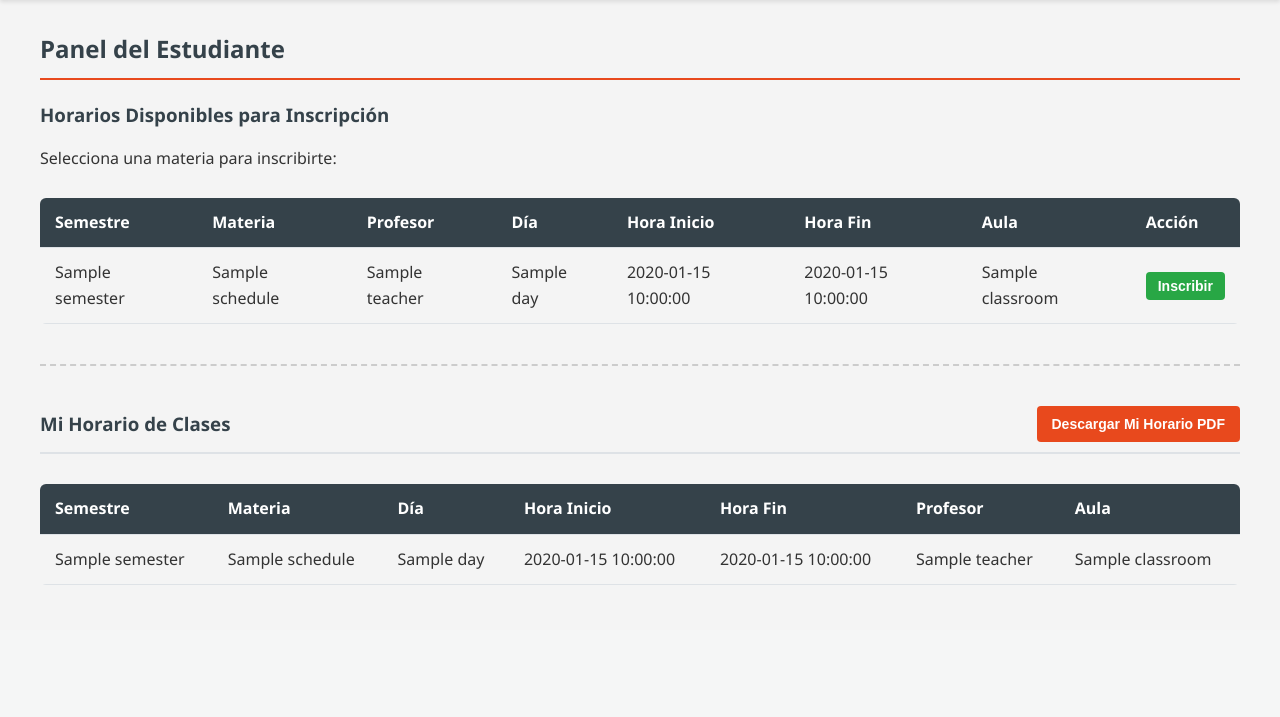
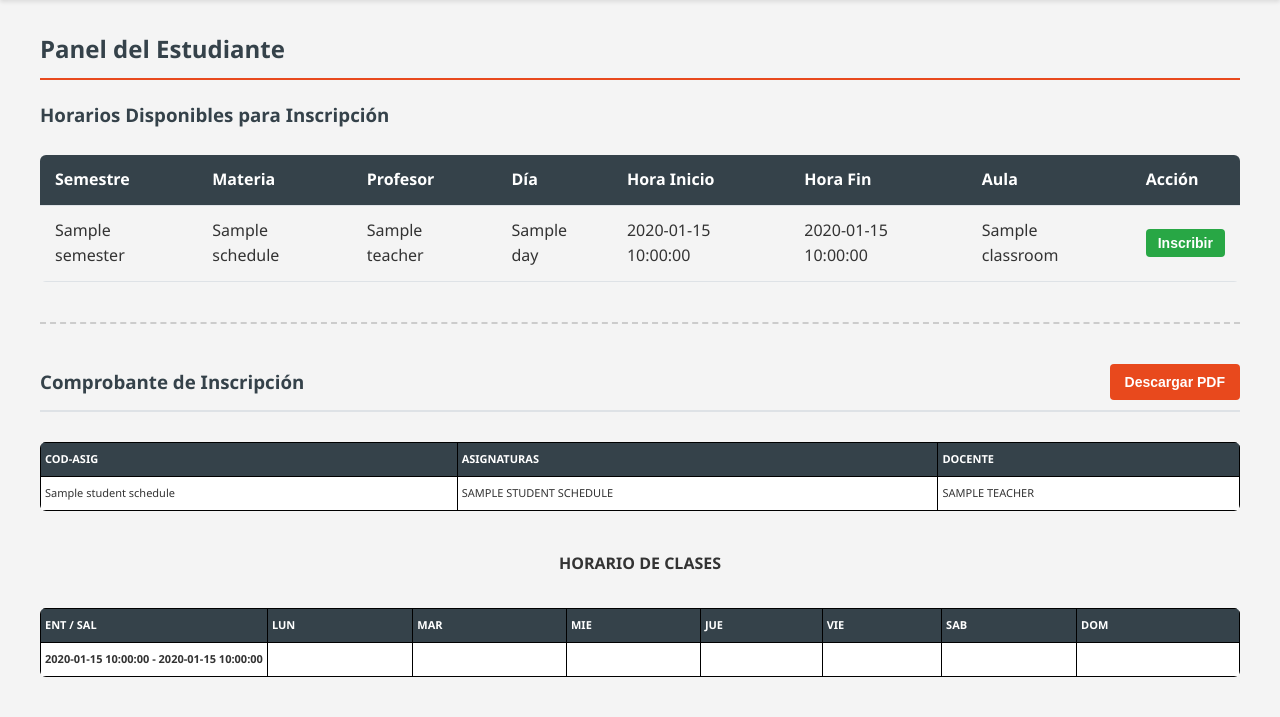
Before and after one commit to nayib0310-a11y/Proyectos-Programacion, a Flask app: template Proyecto de Horario/templates/student_dashboard.html in a window 1280 px wide. Shown: the part 170-887 px from the top of the page. Before the commit the page ends 755 px from the top, so only its background shows below. Run offline with Flask 3, Linux system fonts and the light colour scheme; the visitor is signed in with stand-in values (Sample User, id 1); the template is opened without the code that fills it: most values are stand-ins (such as "Sample title", 1, 10 or a date in 2020); some libraries are stand-ins or nearby versions.

Commit message:
Add files via upload

```diff
--- a/Proyecto de Horario/app.py
+++ b/Proyecto de Horario/app.py
@@ -181,7 +181,8 @@ def coordinator_dashboard():
                            schedules=schedules,
                            enrollment_counts=schedule_enrollment_counts,
                            available_semesters=available_semesters,
-                           selected_semester=selected_semester)
+                           selected_semester=selected_semester,
+                           subjects=read_subjects())
 
 @app.route('/teacher', methods=['GET', 'POST'])
 def teacher_dashboard():
@@ -231,7 +232,8 @@ def student_dashboard():
     return render_template('student_dashboard.html', fullname=session['fullname'],
                            available_schedules=[
                                s for s in all_schedules if s['id'] not in enrolled_schedule_ids and s['status'] == 'confirmado'],
-                           student_schedules=[s for s in all_schedules if s['id'] in enrolled_schedule_ids])
+                           student_schedules=[s for s in all_schedules if s['id'] in enrolled_schedule_ids],
+                           subjects=read_subjects()) # <-- Nueva línea añadida
 
 @app.route('/update_schedule_status/<int:schedule_id>/<string:new_status>', methods=['POST'])
 def update_schedule_status(schedule_id, new_status):
--- a/Proyecto de Horario/templates/student_dashboard.html
+++ b/Proyecto de Horario/templates/student_dashboard.html
@@ -7,20 +7,14 @@
 
     <section class="student-section">
         <h3>Horarios Disponibles para Inscripción</h3>
-        <p>Selecciona una materia para inscribirte:</p>
 
         <div class="table-responsive">
             <table>
+                <!-- Tabla original de inscripción (Se mantiene igual) -->
                 <thead>
                     <tr>
-                        <th>Semestre</th>
-                        <th>Materia</th>
-                        <th>Profesor</th>
-                        <th>Día</th>
-                        <th>Hora Inicio</th>
-                        <th>Hora Fin</th>
-                        <th>Aula</th>
-                        <th>Acción</th>
+                        <th>Semestre</th><th>Materia</th><th>Profesor</th><th>Día</th>
+                        <th>Hora Inicio</th><th>Hora Fin</th><th>Aula</th><th>Acción</th>
                     </tr>
                 </thead>
                 <tbody>
@@ -41,9 +35,7 @@
                             </td>
                         </tr>
                     {% else %}
-                        <tr>
-                            <td colspan="8" style="text-align: center;">No hay horarios disponibles para inscribir en este momento.</td>
-                        </tr>
+                        <tr><td colspan="8" style="text-align: center;">No hay horarios disponibles.</td></tr>
                     {% endfor %}
                 </tbody>
             </table>
@@ -52,45 +44,115 @@
 
     <hr class="section-divider">
 
-    <section class="student-section">
+    <section class="student-section print-container">
         <div class="header-with-action">
-            <h3>Mi Horario de Clases</h3>
-            <button onclick="downloadPDF()" class="btn-secondary">Descargar Mi Horario PDF</button>
+            <h3>Comprobante de Inscripción</h3>
+            <button onclick="downloadPDF()" class="btn-secondary">Descargar PDF</button>
         </div>
 
-        <div class="table-responsive">
-            <table id="student-schedule-table">
+        <!-- Tabla 1: Asignaturas -->
+        <div class="table-responsive" style="margin-bottom: 30px;">
+            <table id="subjects-table" class="matrix-table">
                 <thead>
                     <tr>
-                        <th>Semestre</th>
-                        <th>Materia</th>
-                        <th>Día</th>
-                        <th>Hora Inicio</th>
-                        <th>Hora Fin</th>
-                        <th>Profesor</th>
-                        <th>Aula</th>
+                        <th>COD-ASIG</th>
+                        <th>ASIGNATURAS</th>
+                        <th>DOCENTE</th>
                     </tr>
                 </thead>
                 <tbody>
-                    {% for schedule in student_schedules %}
+                    {% for s in student_schedules %}
+                        {% set ns = namespace(code=s.subject) %}
+                        {% for sub in subjects %}
+                            {% if sub.name == s.subject %}{% set ns.code = sub.code %}{% endif %}
+                        {% endfor %}
                         <tr>
-                            <td data-label="Semestre">{{ schedule.semester }}</td>
-                            <td data-label="Materia">{{ schedule.subject }}</td>
-                            <td data-label="Día">{{ schedule.day }}</td>
-                            <td data-label="Hora Inicio">{{ schedule.start_time }}</td>
-                            <td data-label="Hora Fin">{{ schedule.end_time }}</td>
-                            <td data-label="Profesor">{{ schedule.teacher }}</td>
-                            <td data-label="Aula">{{ schedule.classroom }}</td>
+                            <td>{{ ns.code }}</td>
+                            <td>{{ s.subject | upper }}</td>
+                            <td>{{ s.teacher | upper }}</td>
                         </tr>
                     {% else %}
+                        <tr><td colspan="3" style="text-align: center;">Sin materias inscritas</td></tr>
+                    {% endfor %}
+                </tbody>
+            </table>
+        </div>
+
+        <!-- Tabla 2: Horario Matriz -->
+        <h4 style="text-align: center; text-transform: uppercase;">Horario de Clases</h4>
+        {% set day_map = {'Lunes': 'LUN', 'Martes': 'MAR', 'Miércoles': 'MIE', 'Jueves': 'JUE', 'Viernes': 'VIE', 'Sábado': 'SAB', 'Domingo': 'DOM'} %}
+        {% set days = ['Lunes', 'Martes', 'Miércoles', 'Jueves', 'Viernes', 'Sábado', 'Domingo'] %}
+
+        {% set time_slots = [] %}
+        {% for s in student_schedules %}
+            {% set ts = s.start_time ~ ' - ' ~ s.end_time %}
+            {% if ts not in time_slots %}
+                {% set _ = time_slots.append(ts) %}
+            {% endif %}
+        {% endfor %}
+
+        <div class="table-responsive">
+            <table id="matrix-table" class="matrix-table">
+                <thead>
+                    <tr>
+                        <th>ENT / SAL</th>
+                        {% for d in days %}
+                        <th>{{ day_map[d] }}</th>
+                        {% endfor %}
+                    </tr>
+                </thead>
+                <tbody>
+                    {% for ts in time_slots|sort %}
+                        {% set times = ts.split(' - ') %}
+                        {% set st = times[0] %}
+                        {% set et = times[1] %}
                         <tr>
-                            <td colspan="7" style="text-align: center;">Aún no te has inscrito en ninguna materia.</td>
+                            <td class="time-cell">{{ st }} - {{ et }}</td>
+                            {% for d in days %}
+                                <td>
+                                    {% for s in student_schedules %}
+                                        {% if s.day == d and s.start_time == st and s.end_time == et %}
+                                            {% set ns = namespace(code=s.subject) %}
+                                            {% for sub in subjects %}
+                                                {% if sub.name == s.subject %}{% set ns.code = sub.code %}{% endif %}
+                                            {% endfor %}
+                                            {{ ns.code }}
+                                        {% endif %}
+                                    {% endfor %}
+                                </td>
+                            {% endfor %}
                         </tr>
                     {% endfor %}
                 </tbody>
             </table>
         </div>
     </section>
+{% endblock %}
+
+{% block styles %}
+<style>
+    .matrix-table {
+        width: 100%;
+        border-collapse: collapse;
+        margin: 10px 0;
+        font-size: 11px;
+        text-align: center;
+        background-color: white;
+    }
+    .matrix-table th, .matrix-table td {
+        border: 1px solid black;
+        padding: 4px;
+        height: 25px;
+    }
+    .matrix-table th {
+        font-weight: bold;
+    }
+    .time-cell {
+        font-weight: bold;
+        white-space: nowrap;
+        width: 80px;
+    }
+</style>
 {% endblock %}
 
 {% block scripts %}
@@ -101,47 +163,55 @@
             const { jsPDF } = window.jspdf;
             const doc = new jsPDF('p', 'mm', 'a4');
 
-            doc.setFontSize(16);
-            doc.text("Mi Horario de Clases - {{ session['fullname'] }}", 14, 22);
+            // Encabezado Formal
+            doc.setFontSize(22);
+            doc.setTextColor(0, 51, 153);
+            doc.setFont("helvetica", "bold");
+            doc.text("COMPROBANTE", 14, 25);
+            doc.text("DE INSCRIPCIÓN", 14, 35);
 
-            const table = document.getElementById('student-schedule-table');
-            const headers = ['Semestre', 'Materia', 'Día', 'Hora Inicio', 'Hora Fin', 'Profesor', 'Aula'];
-            const data = [];
+            // Detalles del Estudiante adaptados al contexto
+            doc.setFontSize(10);
+            doc.setTextColor(0, 0, 0);
+            doc.text("NÚCLEO CARACAS", 195, 25, { align: 'right' });
 
-            // Excluimos la fila de "Estado vacío" si no hay materias
-            const rows = table.querySelectorAll('tbody tr');
-            if (rows.length === 1 && rows[0].cells.length === 1) {
+            doc.text("ESTUDIANTE: {{ session['fullname'] | upper }}", 14, 55);
+            doc.text("PROGRAMA: INGENIERÍA DE SISTEMAS", 14, 61);
+
+            // Verificación para evitar generar PDFs vacíos
+            if (document.querySelectorAll('#subjects-table tbody tr').length === 1 &&
+                document.querySelector('#subjects-table tbody td').colSpan === 3) {
                 alert("No tienes materias inscritas para exportar.");
                 return;
             }
 
-            rows.forEach(row => {
-                const rowData = [];
-                for(let i = 0; i < 7; i++) {
-                    rowData.push(row.cells[i] ? row.cells[i].innerText : "");
-                }
-                data.push(rowData);
+            // Tabla 1: Asignaturas
+            doc.autoTable({
+                html: '#subjects-table',
+                startY: 70,
+                theme: 'grid',
+                headStyles: { fillColor: [255, 255, 255], textColor: [0,0,0], lineColor: [0,0,0], lineWidth: 0.1, halign: 'center' },
+                bodyStyles: { lineColor: [0,0,0], lineWidth: 0.1, halign: 'center', fontSize: 8 },
+                styles: { cellPadding: 1.5 }
             });
 
+            // Título de la Tabla 2
+            let finalY = doc.lastAutoTable.finalY || 70;
+            doc.setFontSize(11);
+            doc.setFont("helvetica", "bold");
+            doc.text("HORARIO DE CLASES", 105, finalY + 10, { align: 'center' });
+
+            // Tabla 2: Cuadrícula del Horario
             doc.autoTable({
-                head: [headers],
-                body: data,
-                startY: 30,
-                theme: 'striped',
-                headStyles: { fillColor: [74, 150, 78], textColor: 255 },
-                styles: { fontSize: 9, cellPadding: 2 },
-                columnStyles: {
-                    0: { cellWidth: 15 },
-                    1: { cellWidth: 45 },
-                    2: { cellWidth: 20 },
-                    3: { cellWidth: 20 },
-                    4: { cellWidth: 20 },
-                    5: { cellWidth: 35 },
-                    6: { cellWidth: 15 }
-                }
+                html: '#matrix-table',
+                startY: finalY + 15,
+                theme: 'grid',
+                headStyles: { fillColor: [255, 255, 255], textColor: [0,0,0], lineColor: [0,0,0], lineWidth: 0.1, halign: 'center' },
+                bodyStyles: { lineColor: [0,0,0], lineWidth: 0.1, halign: 'center', fontSize: 8 },
+                styles: { cellPadding: 1.5 }
             });
 
-            doc.save('mi_horario_clases.pdf');
+            doc.save('comprobante_inscripcion.pdf');
         }
     </script>
 {% endblock %}
```
Also changed, not shown: Proyecto de Horario/templates/coordinator_dashboard.html (+70 -77 lines).
